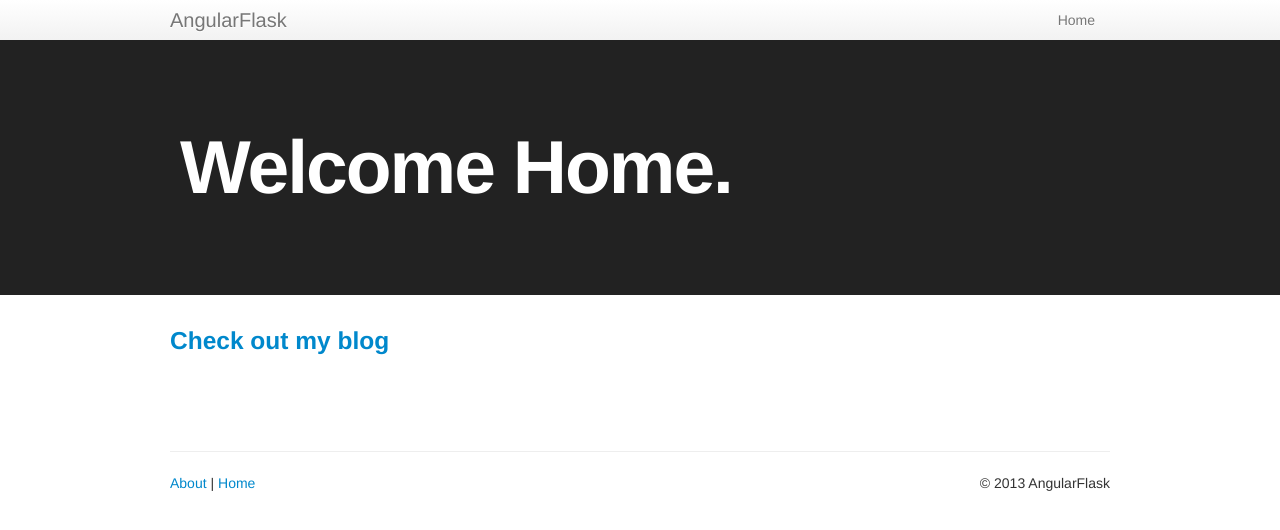
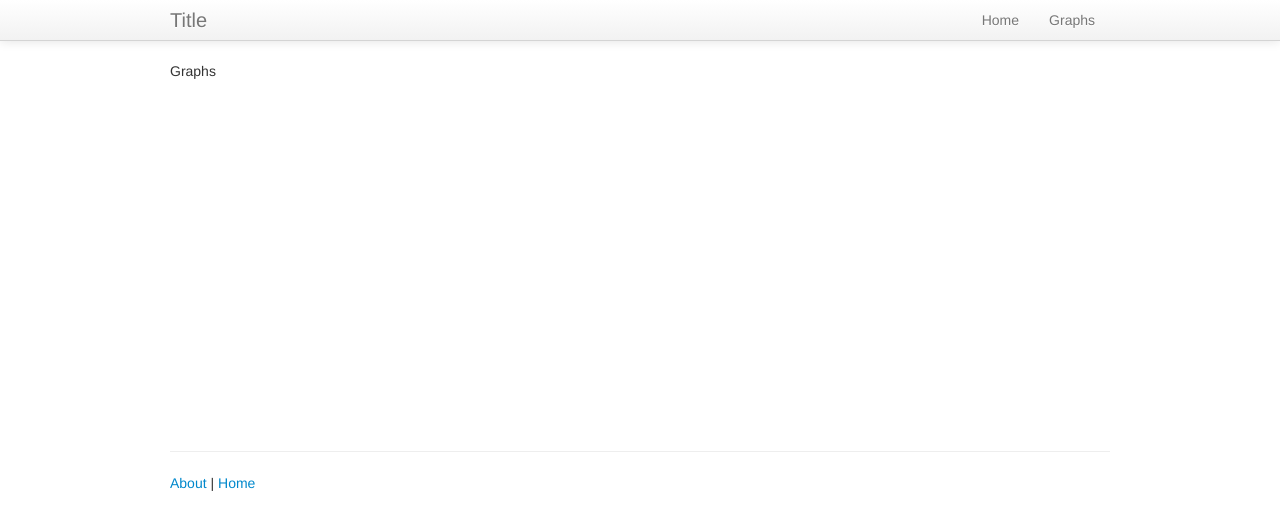
Before and after one commit to gnauhnoj/CS5555-lab4, a Flask app: page /graphs in a window 1280 px wide. Shown: the top 530 px of the page. Run offline with Flask 2, Linux system fonts and the light colour scheme; parts of the project's set-up code (start-up, migrations or seed data) failed here and were passed over; some libraries are stand-ins or nearby versions.

Commit message:
scaffold out graphs page

```diff
--- a/angular-flask/angular_flask/controllers.py
+++ b/angular-flask/angular_flask/controllers.py
@@ -21,6 +21,7 @@ session = api_manager.session
 @app.route('/')
 @app.route('/graphs')
 # @app.route('/blog')
+@app.route('/about')
 def basic_pages(**kwargs):
     return make_response(open('angular_flask/templates/index.html').read())
 
--- a/angular-flask/angular_flask/static/js/app.js
+++ b/angular-flask/angular_flask/static/js/app.js
@@ -12,23 +12,22 @@ angular.module('AngularFlask', ['angularFlaskServices'])
 			templateUrl: 'static/partials/about.html',
 			controller: AboutController
 		})
-		.when('/post', {
-			templateUrl: 'static/partials/post-list.html',
-			controller: PostListController
-		})
-		.when('/post/:postId', {
-			templateUrl: '/static/partials/post-detail.html',
-			controller: PostDetailController
-		})
+		// .when('/post', {
+		// 	templateUrl: 'static/partials/post-list.html',
+		// 	controller: PostListController
+		// })
+		// .when('/post/:postId', {
+		// 	templateUrl: '/static/partials/post-detail.html',
+		// 	controller: PostDetailController
+		// })
 		/* Create a "/blog" route that takes the user to the same place as "/post" */
-		.when('/blog', {
-			templateUrl: 'static/partials/post-list.html',
-			controller: PostListController
+		.when('/graphs', {
+			templateUrl: 'static/partials/graphs.html',
+			controller: GraphsController
 		})
 		.otherwise({
 			redirectTo: '/'
-		})
-		;
+		});
 
 		$locationProvider.html5Mode(true);
 	}])
--- a/angular-flask/angular_flask/static/js/controllers.js
+++ b/angular-flask/angular_flask/static/js/controllers.js
@@ -10,14 +10,18 @@ var AboutController = function($scope) {
 
 };
 
-var PostListController = function ($scope, Post) {
-	var postsQuery = Post.get({}, function(posts) {
-		$scope.posts = posts.objects;
-	});
+var GraphsController = function ($scope) {
+
 };
 
-var PostDetailController = function ($scope, $routeParams, Post) {
-	var postQuery = Post.get({ postId: $routeParams.postId }, function(post) {
-		$scope.post = post;
-	});
-};
+// var PostListController = function ($scope, Post) {
+// 	var postsQuery = Post.get({}, function(posts) {
+// 		$scope.posts = posts.objects;
+// 	});
+// };
+
+// var PostDetailController = function ($scope, $routeParams, Post) {
+// 	var postQuery = Post.get({ postId: $routeParams.postId }, function(post) {
+// 		$scope.post = post;
+// 	});
+// };
--- /dev/null
+++ b/angular-flask/angular_flask/static/partials/graphs.html
@@ -0,0 +1,3 @@
+<div>
+  Graphs
+</div>
--- a/angular-flask/angular_flask/static/partials/landing.html
+++ b/angular-flask/angular_flask/static/partials/landing.html
@@ -1,5 +1,4 @@
-
-<div class="header-section">
+<!-- <div class="header-section">
 	<div class="row header-row">
 		<div class="span12 masthead">
 			<h1 class="heading">Welcome Home.</h1>
@@ -8,9 +7,8 @@
 </div>
 <div class="header-push">
 </div>
-
+ -->
 <div>
-	<h3><a href="/blog">Check out my blog</a></h3>
+  Let's get started by importing your user data. TODO: Insert funnel. For now, let's just use jhh283's data.
+	<h3><a href="/graphs">Go</a></h3>
 </div>
-
-<highchart id="chart1" config="chartConfig"></highchart>
--- a/angular-flask/angular_flask/static/partials/post-list.html
+++ b/angular-flask/angular_flask/static/partials/post-list.html
@@ -1,4 +1,3 @@
-
 <div ng-repeat="post in posts | orderBy: 'id':true ">
 	<h4><a href="/post/{{ post.id }}">{{ post.title }}</a></h4>
 	<p>{{ post.body }}<p>
--- a/angular-flask/angular_flask/templates/index.html
+++ b/angular-flask/angular_flask/templates/index.html
@@ -2,7 +2,7 @@
 <html lang="en" ng-app="AngularFlask">
 <head>
 	<meta charset="utf-8">
-	<title>AngularFlask</title>
+	<title>Title</title>
 
 	<link rel="stylesheet" href="/static/css/bootstrap.css">
 	<link rel="stylesheet" href="/static/css/main.css">
@@ -26,11 +26,14 @@
 			<div class="container">
 				<button type="button" class="btn btn-navbar" data-toggle="collapse" data-target=".nav-collapse">
 				</button>
-				<a class="brand" href="/">AngularFlask</a>
+				<a class="brand" href="/">Title</a>
 				<div class="nav-collapse collapse">
 					<ul class="nav pull-right">
 						<li class="">
 							<a href="/">Home</a>
+						</li>
+						<li class="">
+							<a href="/graphs">Graphs</a>
 						</li>
 					</ul>
 				</div>
@@ -38,18 +41,13 @@
 		</div>
 	</div>
 	<div class="container page">
-		<div id="content" class="container main" ng-view>
-		</div>
-
+		<div id="content" class="container main" ng-view></div>
 		<hr>
 		<footer id="footer" class="footer">
 			<div class="footer-left">
 				<a href="/about">About</a> |
 				<a href="/">Home</a>
 			</div>
-			<div class="footer-right">
-				<span>&copy; 2013 AngularFlask</span>
-			</div>
 		</footer>
 	</div>
 </body>
```
